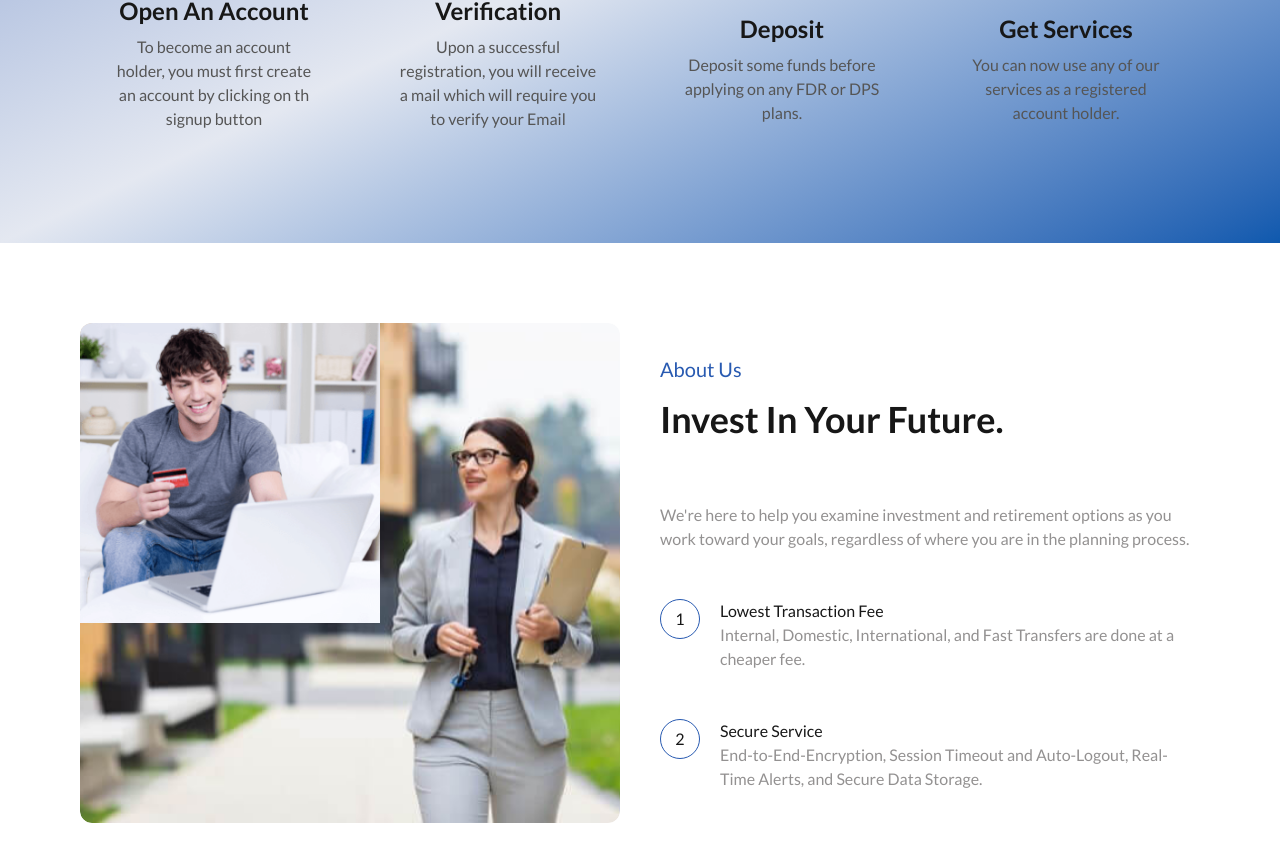
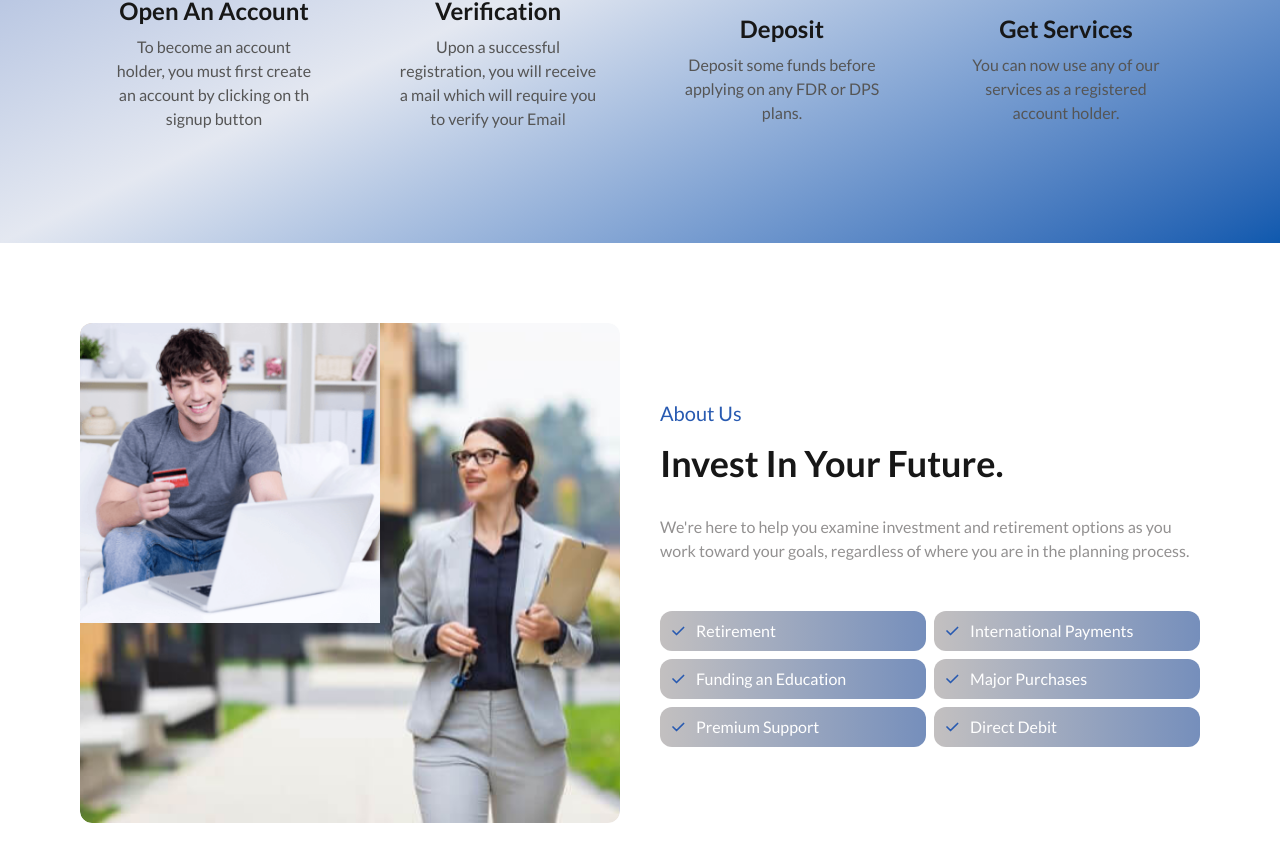
Before and after one commit to BrightTrump/easypay, a Next.js app: page / in a window 1280 px wide. Shown: the part 3085-3946 px from the top of the page. Built offline with nearby package versions, Linux system fonts and the light colour scheme.

Commit message:
implement transition

```diff
--- a/src/components/web-site/home-page/about-us/about-us.tsx
+++ b/src/components/web-site/home-page/about-us/about-us.tsx
@@ -1,12 +1,23 @@
 "use client";
 
+import { Icon } from "@/ui/icons";
+import { Icons } from "@/ui/icons/types";
 import { motion } from "framer-motion";
+import { div } from "framer-motion/client";
 import Image from "next/image";
 import React from "react";
 
+const aboutUsCards = [
+  { title: "Retirement", icon: Icons.Check },
+  { title: "International Payments", icon: Icons.Check },
+  { title: "Funding an Education", icon: Icons.Check },
+  { title: "Major Purchases", icon: Icons.Check },
+  { title: "Premium Support", icon: Icons.Check },
+  { title: "Direct Debit", icon: Icons.Check },
+];
 export default function AboutUs() {
   return (
-    <section className="relative w-full py-10 sm:py-20 layout-spacing">
+    <section className="relative w-full py-20 layout-spacing">
       {/* Content & Images Grid */}
       <motion.div
         initial={{ opacity: 0, x: -100 }}
@@ -36,7 +47,7 @@ export default function AboutUs() {
         </div>
 
         {/* Text Content */}
-        <div className="grid gap-16">
+        <div className="grid gap-8">
           <div className="grid gap-4">
             <p className="text-[#285ab1] text-xl">About Us</p>
             <h3 className="font-bold text-2xl lg:text-4xl">
@@ -44,33 +55,28 @@ export default function AboutUs() {
             </h3>
           </div>
 
-          <div className="grid gap-12 [&_span]:rounded-full [&_span]:w-10 [&_span]:h-10 [&_span]:flex [&_span]:items-center [&_span]:justify-center [&_span]:p-4 [&_span]:border [&_span]:border-[#285ab1] [&_p]:text-[#939191]">
+          <div className="grid gap-12 [&_span]:rounded-full [&_span]:w-10 [&_span]:h-10 [&_span]:flex [&_span]:items-center [&_span]:justify-center [&_span]:p-4 [&_span]:border [&_span]:border-[#285ab1] ">
             <div>
-              <p>
+              <p className="text-[#939191]">
                 We&apos;re here to help you examine investment and retirement
                 options as you work toward your goals, regardless of where you
                 are in the planning process.
               </p>
             </div>
-            <div className="flex gap-5">
-              <span>1</span>
-              <div>
-                <h3>Lowest Transaction Fee</h3>
-                <p>
-                  Internal, Domestic, International, and Fast Transfers are done
-                  at a cheaper fee.
-                </p>
-              </div>
-            </div>
-            <div className="flex gap-5">
-              <span>2</span>
-              <div>
-                <h3>Secure Service</h3>
-                <p>
-                  End-to-End-Encryption, Session Timeout and Auto-Logout,
-                  Real-Time Alerts, and Secure Data Storage.
-                </p>
-              </div>
+
+            <div className="grid sm:grid-cols-2 gap-2">
+              {aboutUsCards.map((items, index) => (
+                <div
+                  key={index}
+                  className="flex gap-2 items-center bg-[#c3c0c0] text-white rounded-xl p-2 bg-gradient-to-r from-[#c3c0c0] to-[#285ab1]
+                 bg-[length:200%_100%] bg-left
+                 transition-all duration-500 ease-in-out
+                 hover:bg-right"
+                >
+                  <Icon type={items.icon} size={20} color="#285ab1" />
+                  <div className="">{items.title}</div>
+                </div>
+              ))}
             </div>
           </div>
         </div>
```
